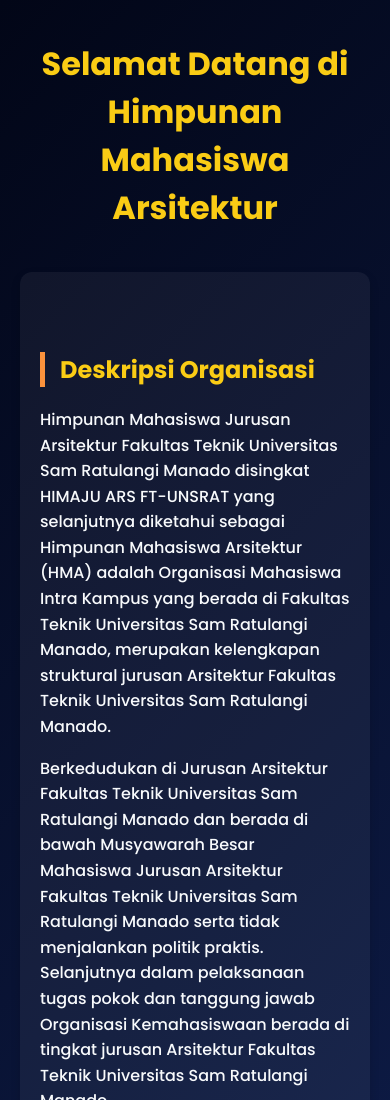
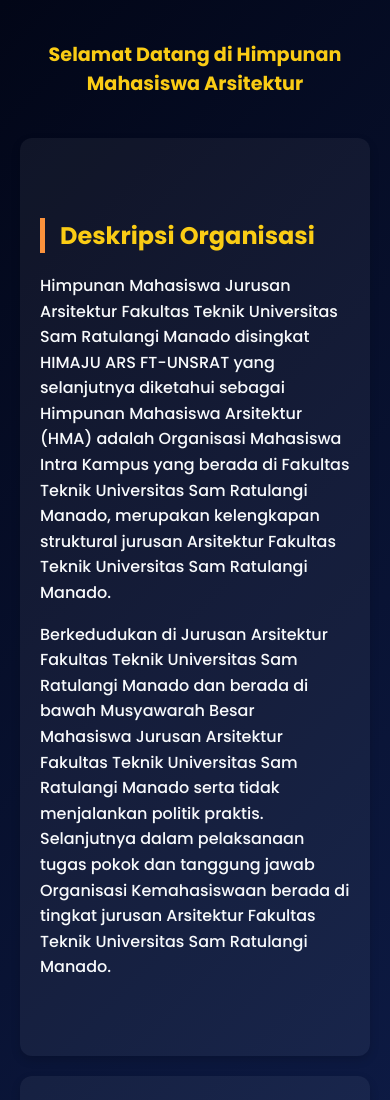
Before and after one commit to himpunanmahasiswaarsitekturunsrat/WEBSITE-HMA, a plain HTML site: page index.html in a window 390 px wide. Shown: the top 1100 px of the page. Drawn offline with Linux system fonts and the light colour scheme.

Commit message:
Update index.html

```diff
--- a/index.html
+++ b/index.html
@@ -31,14 +31,28 @@
       background-color: rgba(255, 255, 255, 0.08);
     }
 
+  h1.typewriter {
+    font-size: 2.5rem;
+    text-align: center;
+    margin: 40px auto 0 auto;
+    color: #facc15;
+    white-space: normal;
+    word-break: break-word;
+    max-width: 90vw;
+  }
+
+  @media (max-width: 768px) {
     h1.typewriter {
-      white-space: normal;
-      margin: 40px auto 0 auto;
-      text-align: center;
-      font-size: 2rem;
-      color: #facc15;
-      max-width: 90vw;
+      font-size: 1.5rem;
+      padding: 0 10px;
     }
+  }
+
+  @media (max-width: 480px) {
+    h1.typewriter {
+      font-size: 1.2rem;
+    }
+  }
 
     h2 {
       color: #facc15;
```
